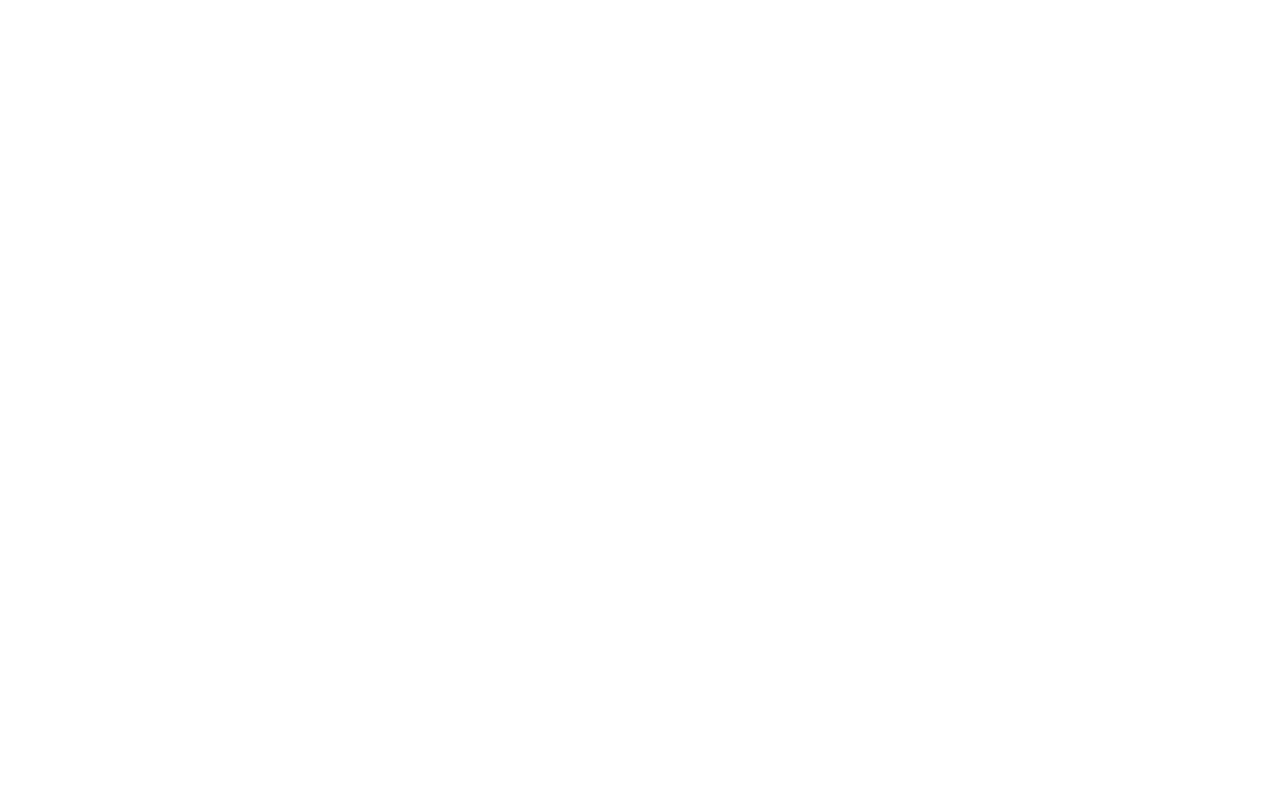
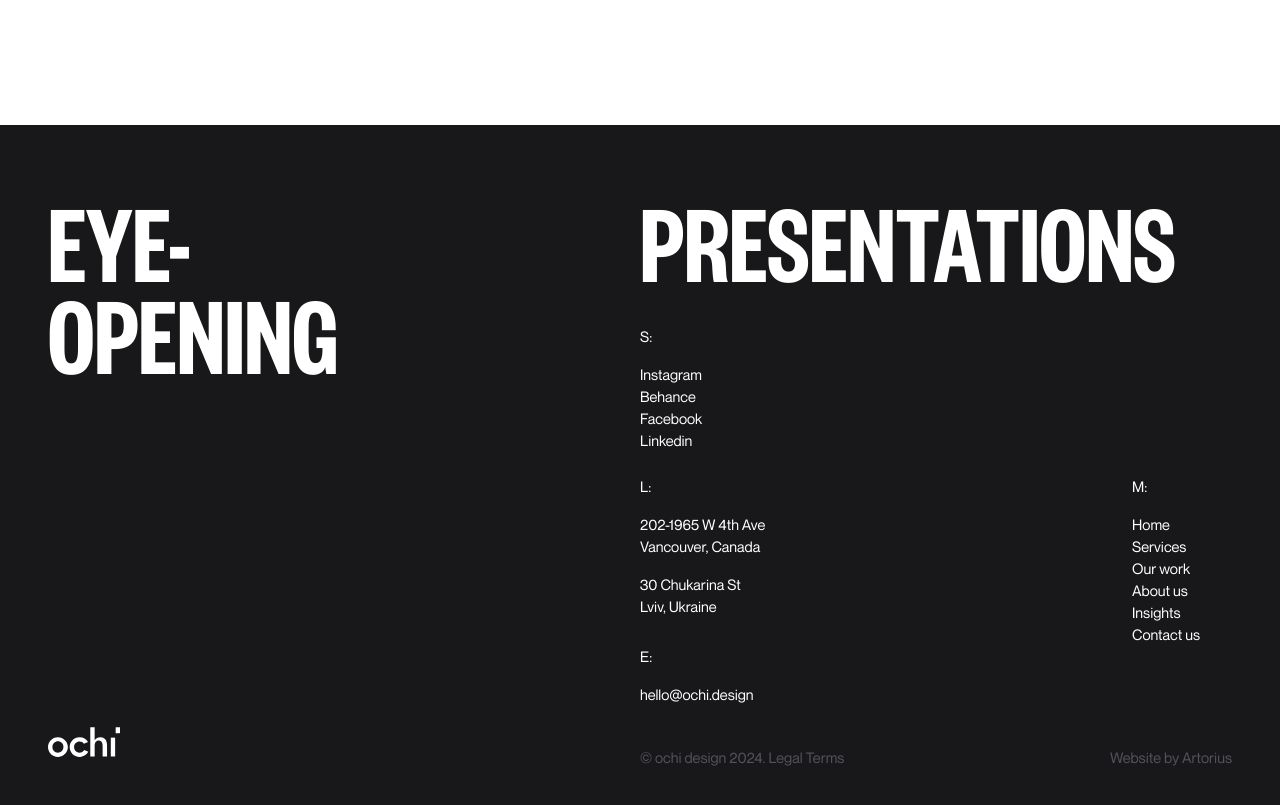
Before and after one commit to HayyatHussain/Ochi-Design, a React (Vite) app: page / in a window 1280 px wide. Shown: the part 4900-5705 px from the top of the page. Before the commit the page ends 5025 px from the top, so only its background shows below. Built offline with nearby package versions, Linux system fonts and the light colour scheme.

Commit message:
Footer Added

```diff
--- a/src/App.jsx
+++ b/src/App.jsx
@@ -6,6 +6,7 @@ import About from "./components/About";
 import Video from "./components/Video";
 import Featured from "./components/Featured";
 import Cards from "./components/Cards";
+import Footer from "./components/Footer";
 
 function App() {
   return (
@@ -17,6 +18,7 @@ function App() {
       <Video />
       <Featured />
       <Cards />
+      <Footer />
     </div>
   );
 }
--- /dev/null
+++ b/src/components/Footer.jsx
@@ -0,0 +1,113 @@
+import React from "react";
+
+function Footer() {
+  return (
+    <footer className="w-full h-screen px-12 py-[1.8rem] flex overflow-x-hidden pb-[10.5rem]">
+      <div className="w-1/2 flex h-full justify-between flex-col">
+        <div className="headings text-[7.15rem] founder">
+          <h1 className="-mb-20">EYE-</h1>
+          <h1>OPENING</h1>
+        </div>
+
+        <svg
+          width="72"
+          height="30"
+          viewBox="0 0 72 30"
+          fill="none"
+          xmlns="http://www.w3.org/2000/svg"
+        >
+          <path
+            d="M9.8393 10.2032C4.22951 10.3257 -0.0459221 14.7356 0.000372391 20.2752C0.0412204 25.3548 4.57808 30.3608 10.6862 29.9226C15.5145 29.5768 19.9015 25.4119 19.8525 20.0057C19.8035 14.5995 15.1904 10.0916 9.8393 10.2032ZM9.89649 25.7005C6.87101 25.7005 4.39834 23.1144 4.40924 19.9839C4.39525 19.2507 4.52792 18.522 4.79947 17.8407C5.07102 17.1594 5.47597 16.5392 5.99056 16.0164C6.50515 15.4937 7.11902 15.0789 7.79613 14.7966C8.47324 14.5142 9.19995 14.3698 9.93362 14.372C10.6673 14.3742 11.3931 14.5228 12.0686 14.8092C12.744 15.0956 13.3554 15.514 13.8668 16.0398C14.3783 16.5656 14.7796 17.1882 15.0471 17.8711C15.3146 18.554 15.4429 19.2834 15.4246 20.0166C15.4409 23.1008 12.9111 25.7059 9.88832 25.7005H9.89649Z"
+            fill="currentColor"
+          ></path>
+          <path
+            d="M62.8086 29.4855H67.1222V10.6372H62.8086V29.4855Z"
+            fill="currentColor"
+          ></path>
+          <path
+            d="M67.6816 0.172852V6.13439H71.5322C71.6738 6.13439 71.8046 6.13439 72.0006 6.11534V0.172852H67.6816Z"
+            fill="currentColor"
+          ></path>
+          <path
+            d="M31.5648 25.7016C28.5393 25.7016 26.0667 23.1156 26.0776 19.9851C26.0936 18.5291 26.6764 17.1366 27.7023 16.1029C28.7282 15.0692 30.1166 14.4757 31.573 14.4482C32.4198 14.4541 33.2537 14.6557 34.0095 15.0373C34.7654 15.4188 35.4227 15.97 35.9301 16.6477L40.0667 15.0144C38.2884 12.0853 35.0669 10.1145 31.4995 10.1989C25.8897 10.3214 21.6142 14.7313 21.6605 20.2709C21.7014 25.3505 26.2382 30.3565 32.3464 29.9183C33.9908 29.7803 35.5761 29.2408 36.9631 28.347C38.3501 27.4532 39.4963 26.2326 40.3009 24.7924L36.2542 22.9931C35.7705 23.8086 35.0851 24.486 34.2638 24.9604C33.4426 25.4347 32.5132 25.69 31.5648 25.7016Z"
+            fill="currentColor"
+          ></path>
+          <path
+            d="M52.4097 10.1387C51.2512 10.1119 50.1066 10.3947 49.0941 10.958C48.0816 11.5212 47.2379 12.3445 46.6501 13.3427V0.172852H42.293V29.4688H46.6501C46.6501 29.1721 46.6501 18.7816 46.6501 18.7816C46.6501 15.6946 47.8619 13.4352 50.8084 13.4352C54.6046 13.4352 54.6209 17.4178 54.6209 19.6962C54.6209 22.9165 54.6209 25.5189 54.6209 28.7393V29.4987H59.0271C59.0271 29.3708 59.0488 29.2728 59.0488 29.1721C59.0488 25.5108 59.0951 21.8522 59.0325 18.1909C58.9916 15.6538 58.5015 10.1387 52.4097 10.1387Z"
+            fill="currentColor"
+          ></path>
+        </svg>
+      </div>
+      <div className="w-1/2">
+        <h1 className="text-[7.15rem] founder">PRESENTATIONS</h1>
+        <div className="links neue flex flex-col gap-6 text-[14.7px]">
+          <div className="links-1 w-12 flex flex-col gap-4">
+            <p>S:</p>
+            <div className="flex flex-col">
+              {["Instagram", "Behance", "Facebook", "Linkedin"].map(
+                (link, index) => (
+                  <a href="#" key={index}>
+                    {link}
+                  </a>
+                )
+              )}
+            </div>
+          </div>
+          <div className="links-2-con flex justify-between -mb-6">
+            <div className="links-2-left flex flex-col gap-4">
+              <p>L:</p>
+              <div className="flex flex-col">
+                {[
+                  "202-1965 W 4th Ave",
+                  "Vancouver, Canada",
+                  "30 Chukarina St",
+                  "Lviv, Ukraine",
+                ].map((link, index) => (
+                  <a href="#" key={index} className={`${index == 1 && "mb-4"}`}>
+                    {link}
+                  </a>
+                ))}
+              </div>
+            </div>
+            <div className="links-2-right w-[100px] flex flex-col gap-4">
+              <p>M:</p>
+              <div className="flex flex-col w-[4.3rem]">
+                {[
+                  "Home",
+                  "Services",
+                  "Our work",
+                  "About us",
+                  "Insights",
+                  "Contact us",
+                ].map((link, index) => (
+                  <a href="#" key={index}>
+                    {link}
+                  </a>
+                ))}
+              </div>
+            </div>
+          </div>
+          <div className="links-3 w-12 flex flex-col gap-4">
+            <p>E:</p>
+            <div className="flex flex-col">
+              {["hello@ochi.design"].map((link, index) => (
+                <a href="#" key={index}>
+                  {link}
+                </a>
+              ))}
+            </div>
+          </div>
+
+          <div className="links-4-con flex justify-between mt-[1.06rem] text-zinc-600">
+            <p>
+              © ochi design 2024. <a href="#">Legal Terms</a>
+            </p>
+            <p className="cursor-pointer">Website by Artorius</p>
+          </div>
+        </div>
+      </div>
+    </footer>
+  );
+}
+
+export default Footer;
```
